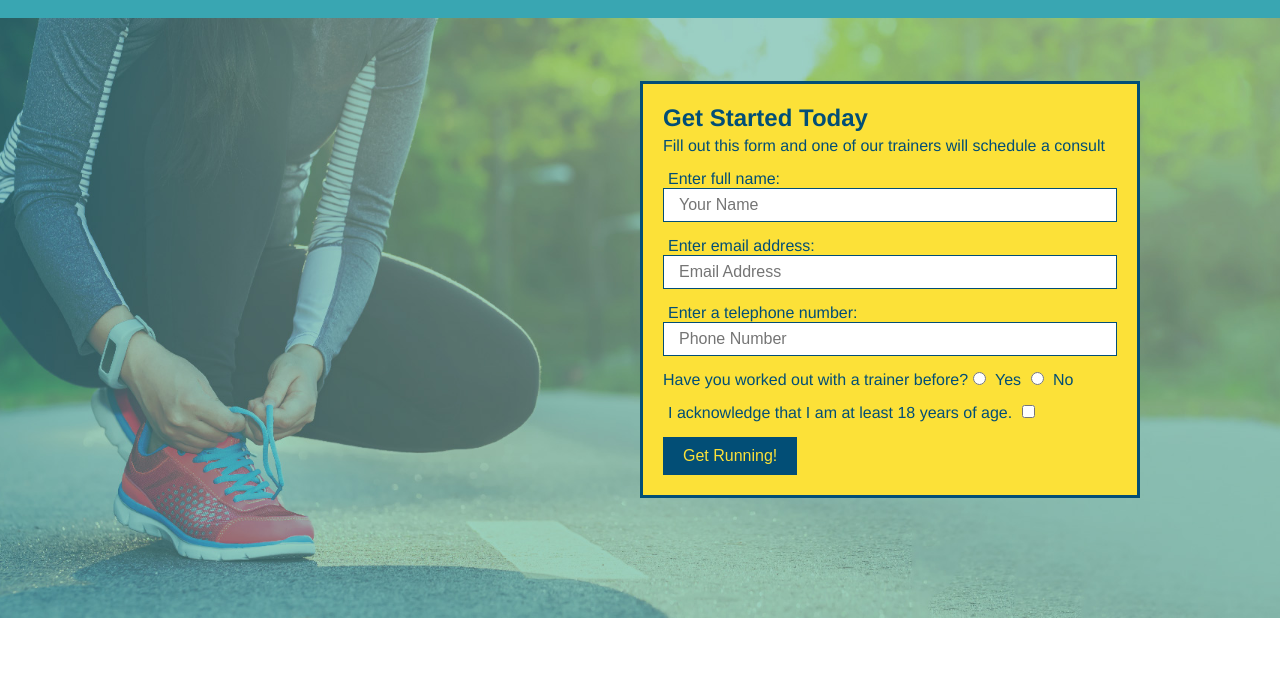
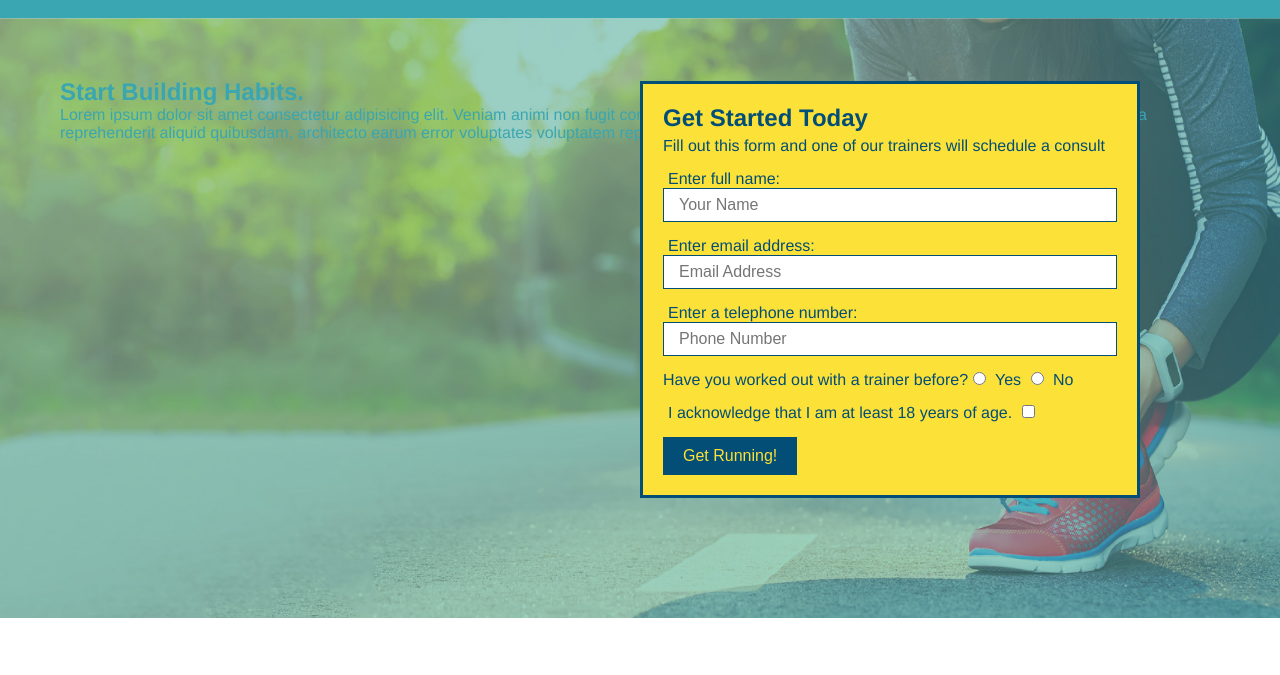
Before and after one commit to ettad/run-buddy, a plain HTML site: page index.html in a window 1280 px wide. Shown: the part 64-739 px from the top of the page. Drawn offline with Linux system fonts and the light colour scheme.

Commit message:
add content to hero, replace image

```diff
--- a/assets/css/style.css
+++ b/assets/css/style.css
@@ -72,7 +72,7 @@ section{
 
 /* -------------------- Hero Style Start ------------------------ */
 .hero {
-    background-image:url("../images/hero-bg.jpg");
+    background-image:url("../images/flipped-hero-image.jpg");
     height: 600px;
     background-size: cover;
     background-position: center;
--- a/index.html
+++ b/index.html
@@ -40,6 +40,11 @@
 
     <!-- hero/jumbotron -->
     <section class="hero">
+
+        <div class="hero-cta">
+            <h2>Start Building Habits.</h2>
+            <p>Lorem ipsum dolor sit amet consectetur adipisicing elit. Veniam animi non fugit consequatur, asperiores laudantium deleniti beatae dolor doloribus minima reprehenderit aliquid quibusdam, architecto earum error voluptates voluptatem repellendus saepe!</p>
+        </div>
         <div class="hero-form">
             <h3>Get Started Today</h3>
             <p>Fill out this form and one of our trainers will schedule a consult</p>
```
Also changed, not shown: assets/images/flipped-hero-image.jpg (added).
